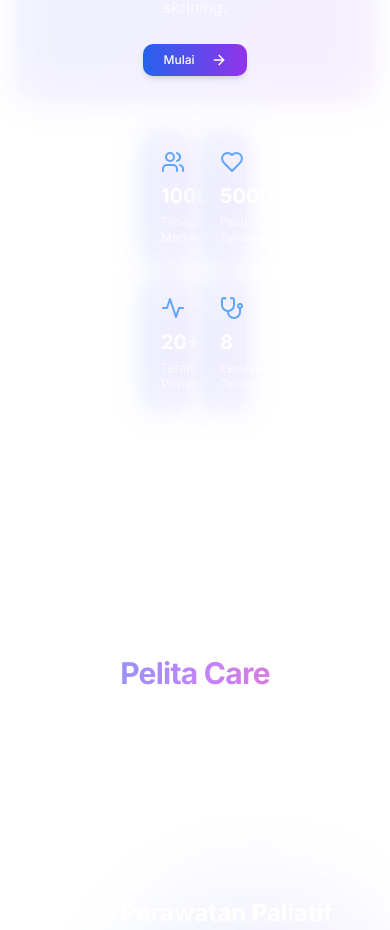
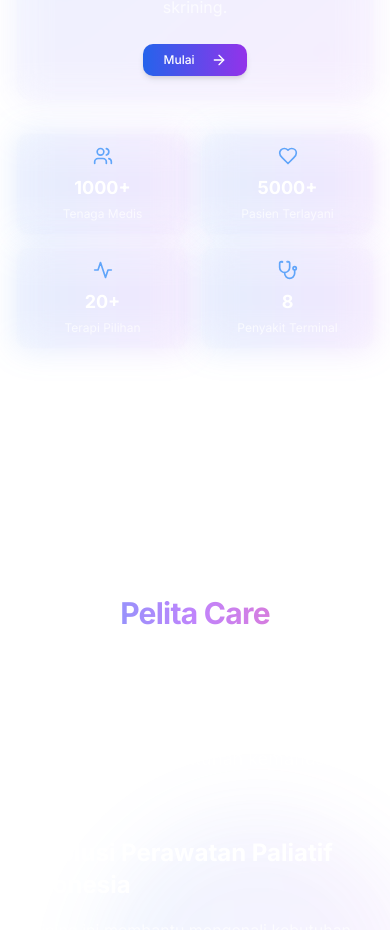
Before and after one commit to aryasetiap/paliatif-care-web, a Next.js app: page / in a window 390 px wide. Shown: the part 2680-3610 px from the top of the page. Built offline with nearby package versions, Linux system fonts and the light colour scheme.

Commit message:
feat: update styling for Home component to improve responsiveness and visual appeal

```diff
--- a/src/app/page.tsx
+++ b/src/app/page.tsx
@@ -399,7 +399,7 @@ export default function Home() {
           initial={{ opacity: 0, y: 30 }}
           animate={leftSectionInView ? { opacity: 1, y: 0 } : { opacity: 0, y: 30 }}
           transition={{ duration: 0.8, delay: 1.5, ease: 'easeOut' }}
-          className="px-36 mt-8 lg:mt-10 mb-12 grid grid-cols-2 md:grid-cols-4 gap-4 lg:gap-6"
+          className="px-4 sm:px-6 md:px-8 lg:px-12 xl:px-16 2xl:px-20 mt-8 lg:mt-10 mb-12 grid grid-cols-2 sm:grid-cols-2 md:grid-cols-4 gap-3 sm:gap-4 lg:gap-6"
         >
           {stats.map((stat, index) => {
             const Icon = stat.icon
@@ -413,10 +413,10 @@ export default function Home() {
               >
                 <div className="group relative">
                   <div className="absolute inset-0 bg-gradient-to-r from-blue-500/15 to-purple-500/15 rounded-xl blur-lg group-hover:blur-xl transition-all duration-300"></div>
-                  <div className="relative bg-white/5 backdrop-blur-lg border border-white/10 rounded-xl p-4 hover:bg-white/10 transition-all duration-300">
-                    <Icon className="h-6 w-6 mx-auto mb-2 text-blue-400 group-hover:scale-110 transition-transform duration-300" />
-                    <div className="text-xl font-bold text-white mb-1">{stat.value}</div>
-                    <div className="text-xs text-white/70">{stat.label}</div>
+                  <div className="relative bg-white/5 backdrop-blur-lg border border-white/10 rounded-xl p-3 sm:p-4 hover:bg-white/10 transition-all duration-300">
+                    <Icon className="h-5 w-5 sm:h-6 sm:w-6 mx-auto mb-2 text-blue-400 group-hover:scale-110 transition-transform duration-300" />
+                    <div className="text-lg sm:text-xl font-bold text-white mb-1">{stat.value}</div>
+                    <div className="text-xs sm:text-sm text-white/70">{stat.label}</div>
                   </div>
                 </div>
               </motion.div>
```
Also changed, not shown: 1 other file (tests, documents, lock files or other folders).
